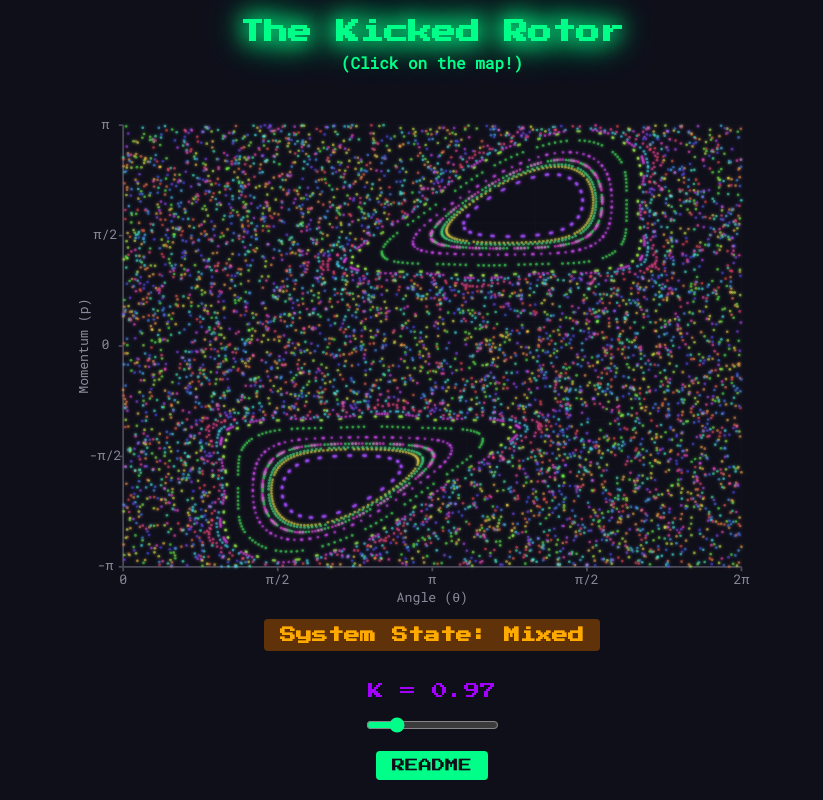
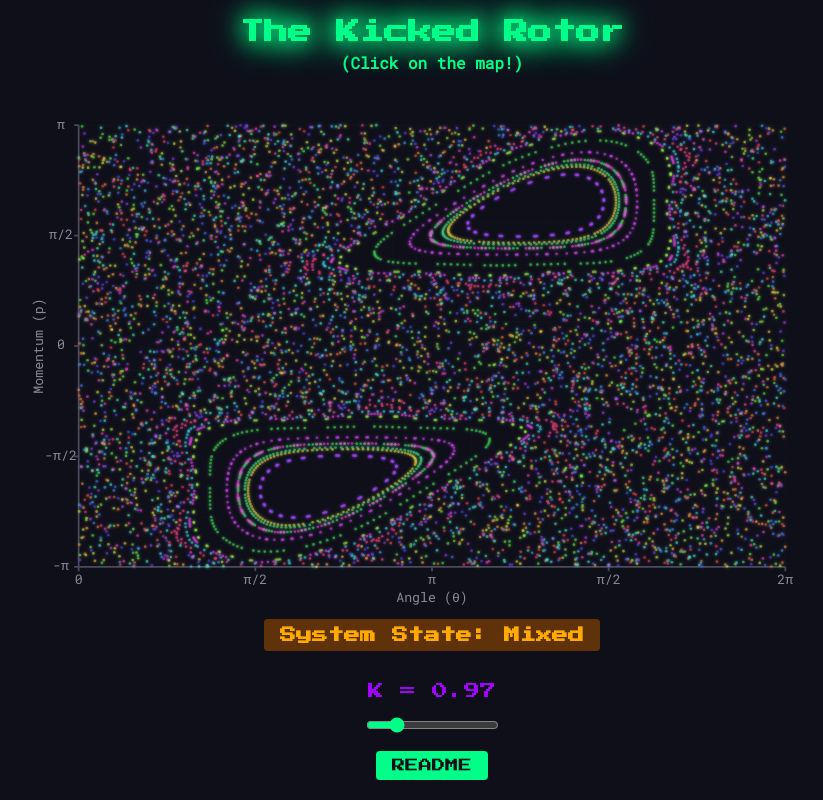
Before and after one commit to IlyaOrson/KickedRotor, a SvelteKit app: page / in a window 1280 px wide. Shown: the whole page, without its empty margins (208-1031 px from the left). Built offline with nearby package versions, Linux system fonts and the light colour scheme.

Commit message:
Fix safari svg issues

```diff
--- a/src/routes/+page.svelte
+++ b/src/routes/+page.svelte
@@ -17,8 +17,14 @@ https://github.com/pngwn/MDsveX/issues/302#issuecomment-1041293000 -->
   type Trajectory = Point[];
 
   // Constants
-  const WIDTH = 800;
-  const HEIGHT = 600;
+  let WIDTH = $state(900);
+  let HEIGHT = $state(600);
+
+  if (typeof window !== 'undefined') {
+    WIDTH = Math.min(window.innerWidth, 900);
+    HEIGHT = Math.min(window.innerHeight, 600);
+  }
+
   const MARGIN = 50;
   const NUM_TRAJECTORIES = 40;
   const POINTS_PER_TRAJECTORY = 200;
@@ -128,13 +134,15 @@ https://github.com/pngwn/MDsveX/issues/302#issuecomment-1041293000 -->
     k = value;
   }, 300);
 
-  function handleCanvasClick(event: MouseEvent | KeyboardEvent) {
-    if (event instanceof MouseEvent) {
-      const svg = document.querySelector('.phase-space') as SVGGraphicsElement;
-      const pt = new DOMPoint();
+  function handleCanvasClick(event: MouseEvent) {
+
+    const svg = document.querySelector('.phase-space') as SVGSVGElement;
+    const pt = svg.createSVGPoint();
     const CTM = svg.getScreenCTM();
+    if (!CTM) {
+      throw new Error('Could not get SVG coordinate transformation matrix');
+    }
 
-      if (CTM) {
     pt.x = event.clientX;
     pt.y = event.clientY;
 
@@ -145,16 +153,12 @@ https://github.com/pngwn/MDsveX/issues/302#issuecomment-1041293000 -->
     const theta = ((svgPoint.x - MARGIN) / (WIDTH - 2 * MARGIN)) * TWO_PI;
     const p = ((HEIGHT - svgPoint.y - MARGIN) / (HEIGHT - 2 * MARGIN)) * TWO_PI - PI;
 
-        startTrajectoryAnimation(generateTrajectory(theta, p, 10 * POINTS_PER_TRAJECTORY));
-      }
-    } else if (event instanceof KeyboardEvent) {
-      // Handle keyboard events
-    }
+    startTrajectoryAnimation(generateTrajectory(theta, p, 5 * POINTS_PER_TRAJECTORY));
   }
 
   function handleCanvasKeydown(event: KeyboardEvent) {
     if (event.key === 'Enter' || event.key === ' ') {
-      handleCanvasClick(event);
+      event.preventDefault();
     }
   }
 
@@ -199,6 +203,8 @@ https://github.com/pngwn/MDsveX/issues/302#issuecomment-1041293000 -->
       tabindex="0"
     >
       <svg
+        width={WIDTH}
+        height={HEIGHT}
         viewBox={`0 0 ${WIDTH} ${HEIGHT}`}
         preserveAspectRatio="xMidYMid meet"
         role="img"
@@ -372,6 +378,8 @@ https://github.com/pngwn/MDsveX/issues/302#issuecomment-1041293000 -->
 
   .phase-space {
     cursor: crosshair;
+    width: 100%;
+    height: auto;
   }
 
   .title {
```
Lines whose indentation alone changed are shown as unchanged.
